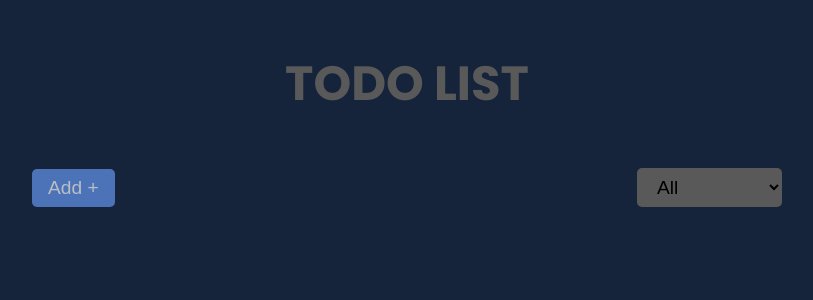
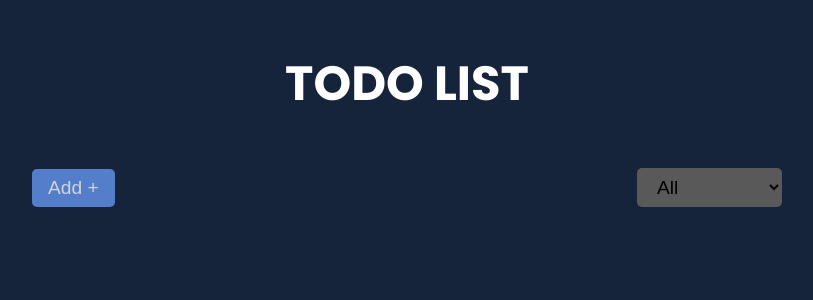
Before and after one commit to emajosifovska/coding-challange-aspekt-todo, a React (Create React App) app: page / in a window 1280 px wide. In both pictures the pointer is over the button "Add +". Shown: the top 300 px of the page, without its empty margins (233-1046 px from the left). Built offline with nearby package versions, Linux system fonts and the light colour scheme.

Commit message:
Changed some styles for Button and Page Title Components

```diff
--- a/src/components/Button/Button.scss
+++ b/src/components/Button/Button.scss
@@ -23,6 +23,6 @@
   }
 
   &:hover {
-    opacity: 0.7;
+    opacity: 0.8;
   }
 }
--- a/src/components/PageTitle/PageTitle.scss
+++ b/src/components/PageTitle/PageTitle.scss
@@ -3,6 +3,6 @@
   font-weight: 700;
   text-transform: uppercase;
   text-align: center;
-  color: var(--lightGray);
+  color: var(--standardWhite);
   margin-top: 3rem;
 }
```
